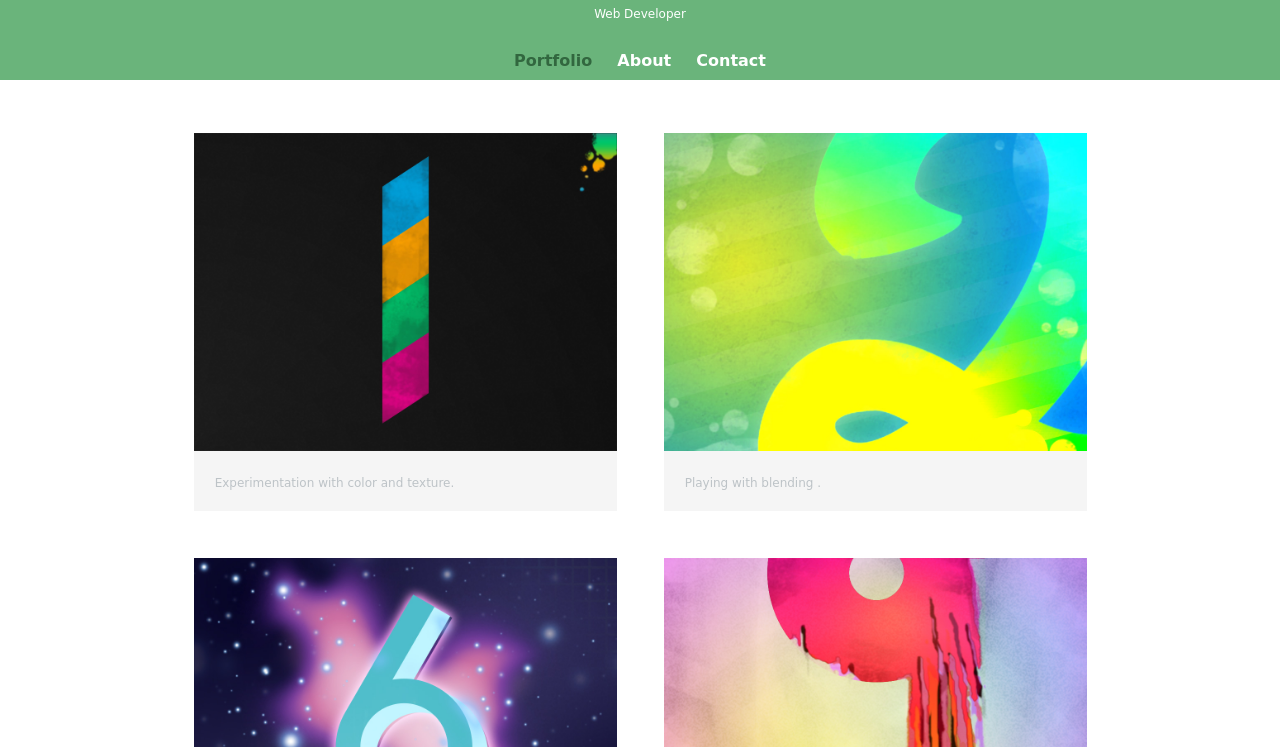
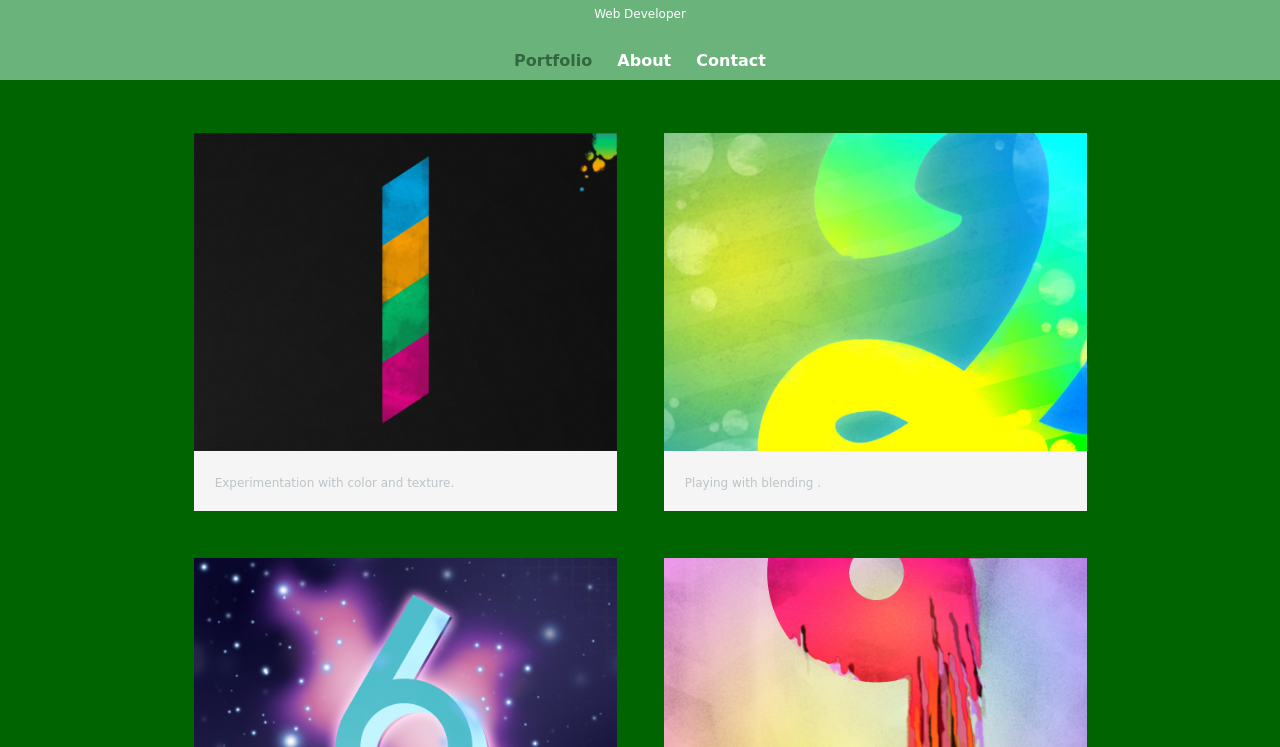
Before and after one commit to thefenry/ivansued, a plain HTML site: page index.html in a window 1280 px wide. Shown: the part 53-800 px from the top of the page. Drawn offline with Linux system fonts and the light colour scheme; a web font is replaced by a local one.

Commit message:
Add a media query css file for the compatibility of defferent device views

```diff
--- /dev/null
+++ b/css/responsive.css
@@ -0,0 +1,12 @@
+@media screen and (min-width: 480px){
+	body{
+		background: navy;
+	}
+}
+
+@media screen and (min-width: 600px){
+	body{
+		background: darkgreen;
+	}
+
+}
--- a/index.html
+++ b/index.html
@@ -6,6 +6,7 @@
 		<link rel="stylesheet" type="text/css" href="css/normalize.css">
 		<link href='http://fonts.googleapis.com/css?family=Comfortaa|Share:400italic,700,700italic' rel='stylesheet' type='text/css'>
 		<link rel="stylesheet" type="text/css" href="css/mysite.css">
+		<link rel="stylesheet" type="text/css" href="css/responsive.css">
 
 	</head>
 	<body>
```
Also changed, not shown: about.html (+1 -1 lines), contact.html (+1 -1 lines).
